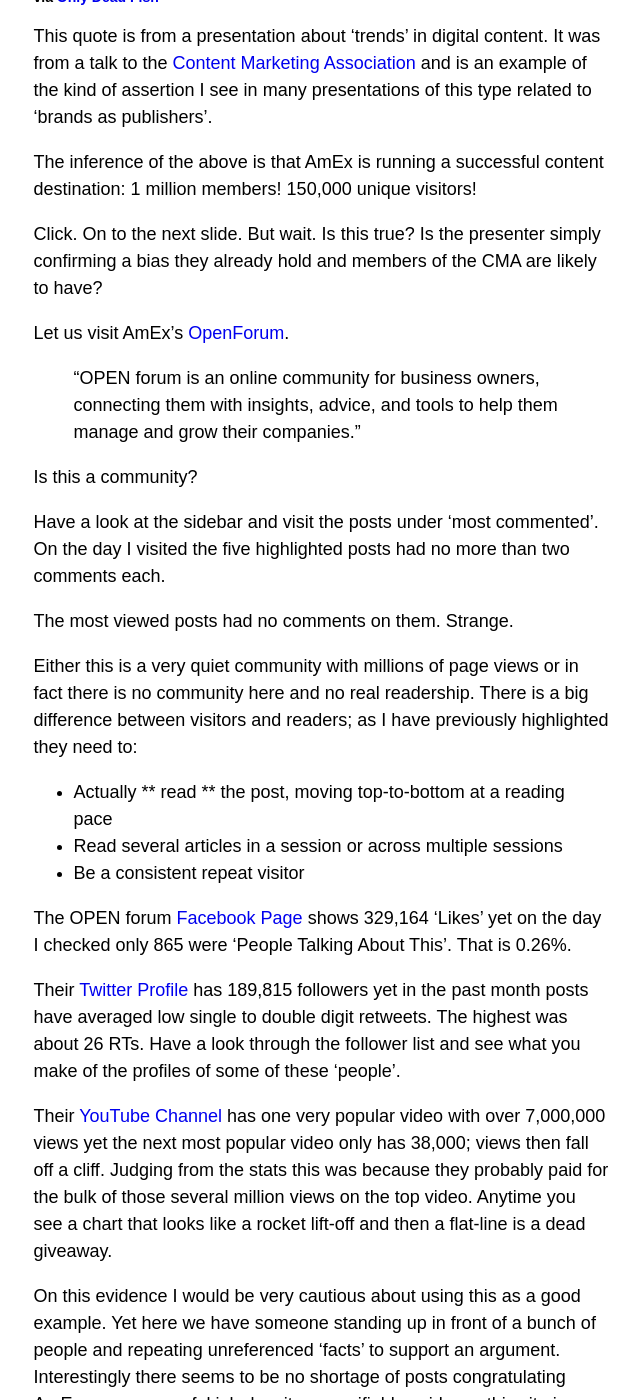
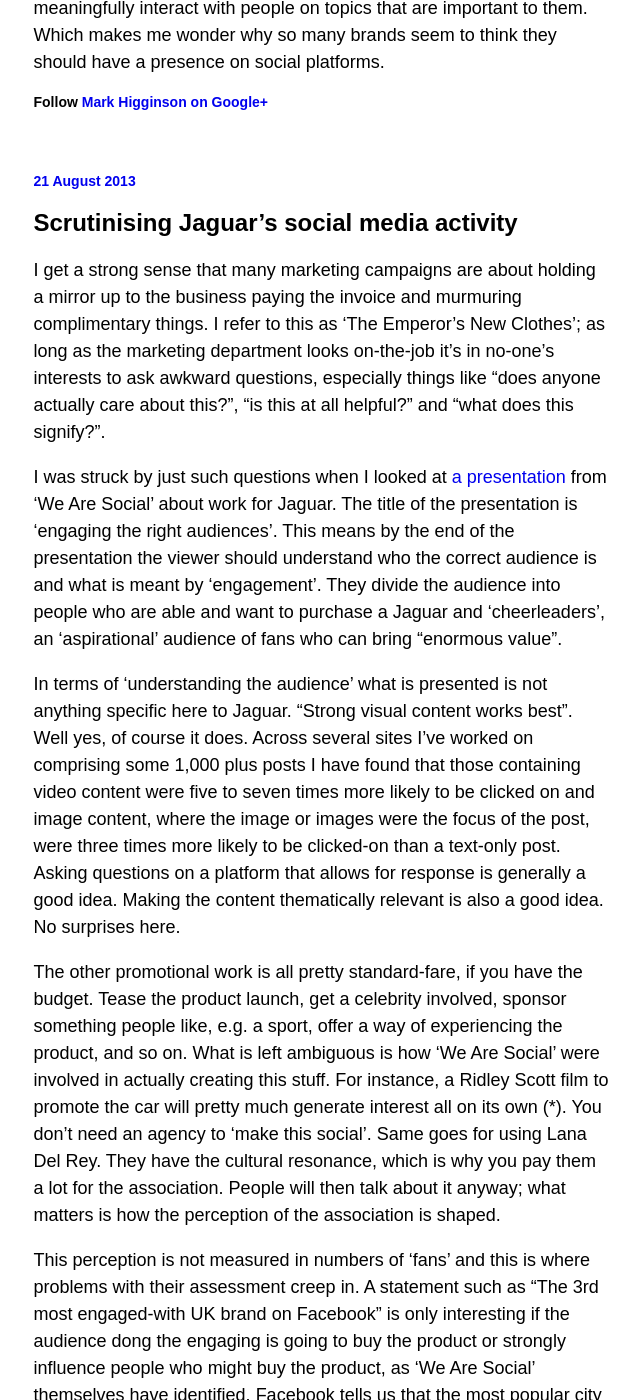
Before and after one commit to markhgn/markhgn.github.io, a Jekyll site: the page built from index.html, in a window 1280 px wide and 1400 px high, scrolled down 1962 px. Shown: the whole window, without its empty margins (319-959 px from the left). Built offline with Jekyll 4.4.1, drawn with Linux system fonts in a browser that asks for light colours; Markdown is read by kramdown in place of the engine named in the settings; the list of posts is cut into pages by our own code; some of the changed text lies outside the part shown.

Commit message:
New posts
2013-08-21 and 2013-08-22

```diff
--- /dev/null
+++ b/_posts/2013-08-21-scrutinising-jaguars-social-media-activity.md
@@ -0,0 +1,34 @@
+---
+layout: post
+title: Scrutinising Jaguar's social media activity
+---
+
+## Scrutinising Jaguar's social media activity
+
+I get a strong sense that many marketing campaigns are about holding a mirror up to the business paying the invoice and murmuring complimentary things. I refer to this as 'The Emperor's New Clothes'; as long as the marketing department looks on-the-job it's in no-one's interests to ask awkward questions, especially things like "does anyone actually care about this?", "is this at all helpful?" and "what does this signify?".
+
+I was struck by just such questions when I looked at [a presentation](http://wearesocial.net/jaguar/) from 'We Are Social' about work for Jaguar. The title of the presentation is 'engaging the right audiences'. This means by the end of the presentation the viewer should understand who the correct audience is and what is meant by 'engagement'. They divide the audience into people who are able and want to purchase a Jaguar and 'cheerleaders', an 'aspirational' audience of fans who can bring "enormous value".
+
+In terms of 'understanding the audience' what is presented is not anything specific here to Jaguar. "Strong visual content works best". Well yes, of course it does. Across several sites I've worked on comprising some 1,000 plus posts I have found that those containing video content were five to seven times more likely to be clicked on and image content, where the image or images were the focus of the post, were three times more likely to be clicked-on than a text-only post. Asking questions on a platform that allows for response is generally a good idea. Making the content thematically relevant is also a good idea. No surprises here.
+
+The other promotional work is all pretty standard-fare, if you have the budget. Tease the product launch, get a celebrity involved, sponsor something people like, e.g. a sport, offer a way of experiencing the product, and so on. What is left ambiguous is how 'We Are Social' were involved in actually creating this stuff. For instance, a Ridley Scott film to promote the car will pretty much generate interest all on its own (*). You don't need an agency to 'make this social'. Same goes for using Lana Del Rey. They have the cultural resonance, which is why you pay them a lot for the association. People will then talk about it anyway; what matters is how the perception of the association is shaped.
+
+This perception is not measured in numbers of 'fans' and this is where problems with their assessment creep in. A statement such as "The 3rd most engaged-with UK brand on Facebook" is only interesting if the audience dong the engaging is going to buy the product or strongly influence people who might buy the product, as 'We Are Social' themselves have identified. Facebook tells us that the most popular city that people are from who are active on the Page is New Delhi and that the most popular age group is 18 to 24 years olds. This is borne out by checking who 'Likes' each post. Now, perhaps this is due to Jaguar being owned by Tata but I leave you to draw your own conclusions about whether the 'right audience' has been 'engaged'. I would have been more interested if We Are Social has shared the increase in fans in Jaguar's target markets, but I imagine the 'need for client confidentiality' would be cited. If I were Jaguar I'd be having a hard look at this. I don't see the "enormous value" here and the lack of evidence of subsequent sharing makes the definition of this as 'social media' debatable.
+
+(*) The video with highest number of views on the Jaguar YouTube  channel has approximately 570,000 views. It is a non-unveiling unveiling of the F-Type in that you don't get to see the car. Hard to tell but the 'statistics' are perhaps indicative of a paid-for campaign.
+
+The Ridley Scott film scrapes 47,277 views at time-of-writing. A 'short film' is completely the wrong format for a web audience.
+
+The top comment says:
+
+> "Dull story with awesome production values."
+
+Other immediately visible comments include:
+
+> "This film is just... stupid.﻿ Gorgeous car even though."
+
+(That comment is one of the few mentioning the car!)
+
+> "I ended up watching an infomercial by a corporation who spent its tax exempt money on hiring an ace director and a golden globe winning actor (who i thought had more taste and﻿ integrity--ha!) to rob me of my time. I fast forwarded and finally turned off this piece of crap. You should too."
+
+__Notes:__ There is a wider problem with Jaguar's marketing; the collaboration "with icons from British design, sport, film and music to celebrate the best of modern Britain" to support the launch of the F-Type is an ahistorical nostlagia trip that is as obvious as it is dull. [This video](http://www.youtube.com/watch?v=COxjvTJ7j_M) is not a spoof.
--- /dev/null
+++ b/_posts/2013-08-22-when-people-really-care.md
@@ -0,0 +1,16 @@
+---
+layout: post
+title: When people really care
+---
+
+Further to my last post I thought it useful to contrast "the 3rd most engaged with UK brand on Facebook" with an issue people care about.
+
+Frack Off's Facebook Page has been heavily focused on the protests at Balcombe. In early August the number of 'People Talking About This' was running at 240% of people who had 'Liked' the Page. Presumably many of those people have now Liked the Page as follower numbers are up, yet 'People Talking About This' still stands at a high 87% of total followers.
+
+[![Frack Off](/assets/images-inline/frack-off.jpg)](/assets/images-original/frack-off-large.jpg)
+
+Compare this to Jaguar's Page. Many more people have 'Liked' the Page, over 2.2 million. 'People Talking About This' stood at 3% of those total 'Likes' on the day I checked and many of those interactions were coming from the Indian contingent that 'Like' the Page, whomsoever they may be.
+
+![Jaguar](/assets/images-inline/jaguar.jpg)
+
+'Liking' a 'brand' is likely a signifier of something around personal identity that the individual wishes to represent. It does not appear to represent a desire for the elusive 'engagement' that marketers keep banging on about with little evidence of any success. People don't care about brands; they do care about issues. Brands are generally too bland and frequently too close to negative issues to be able to meaningfully interact with people on topics that are important to them. Which makes me wonder why so many brands seem to think they should have a presence on social platforms.
--- a/index.html
+++ b/index.html
@@ -2,7 +2,7 @@
 layout: default
 ---
 
-	<h1>Mark Higginson</h1>
+	<h1><a href="http://markhgn.github.io/">Mark Higginson</a></h1>
 	<h2>The web is a social artifact<br>
 	Here is a selected collection of related items</h2>
 	<p>&nbsp;</p>
```
Also changed, not shown: assets/images-inline/frack-off.jpg (added), assets/images-inline/jaguar.jpg (added), assets/images-original/frack-off-large.jpg (added), assets/images-original/jaguar-large.jpg (added).
